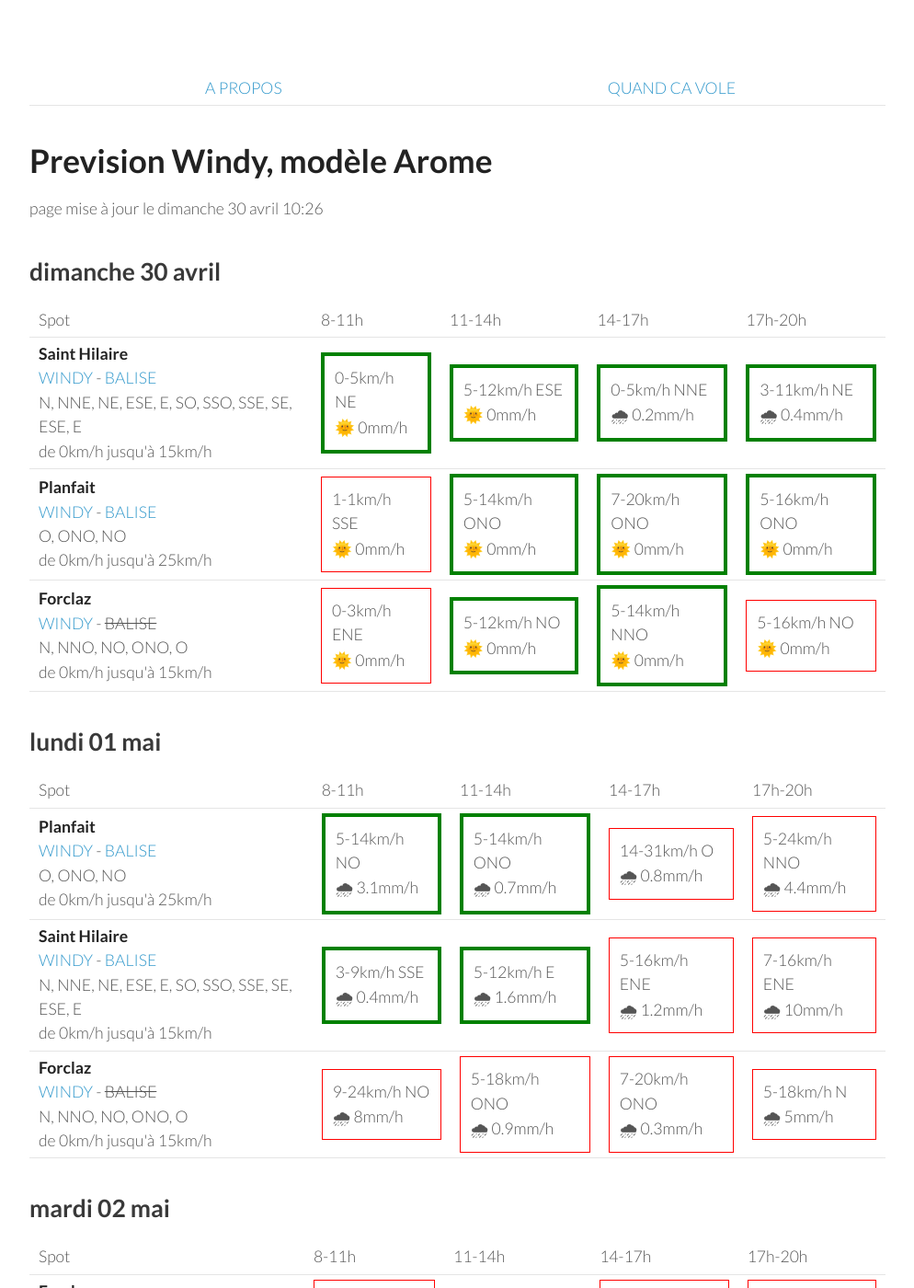
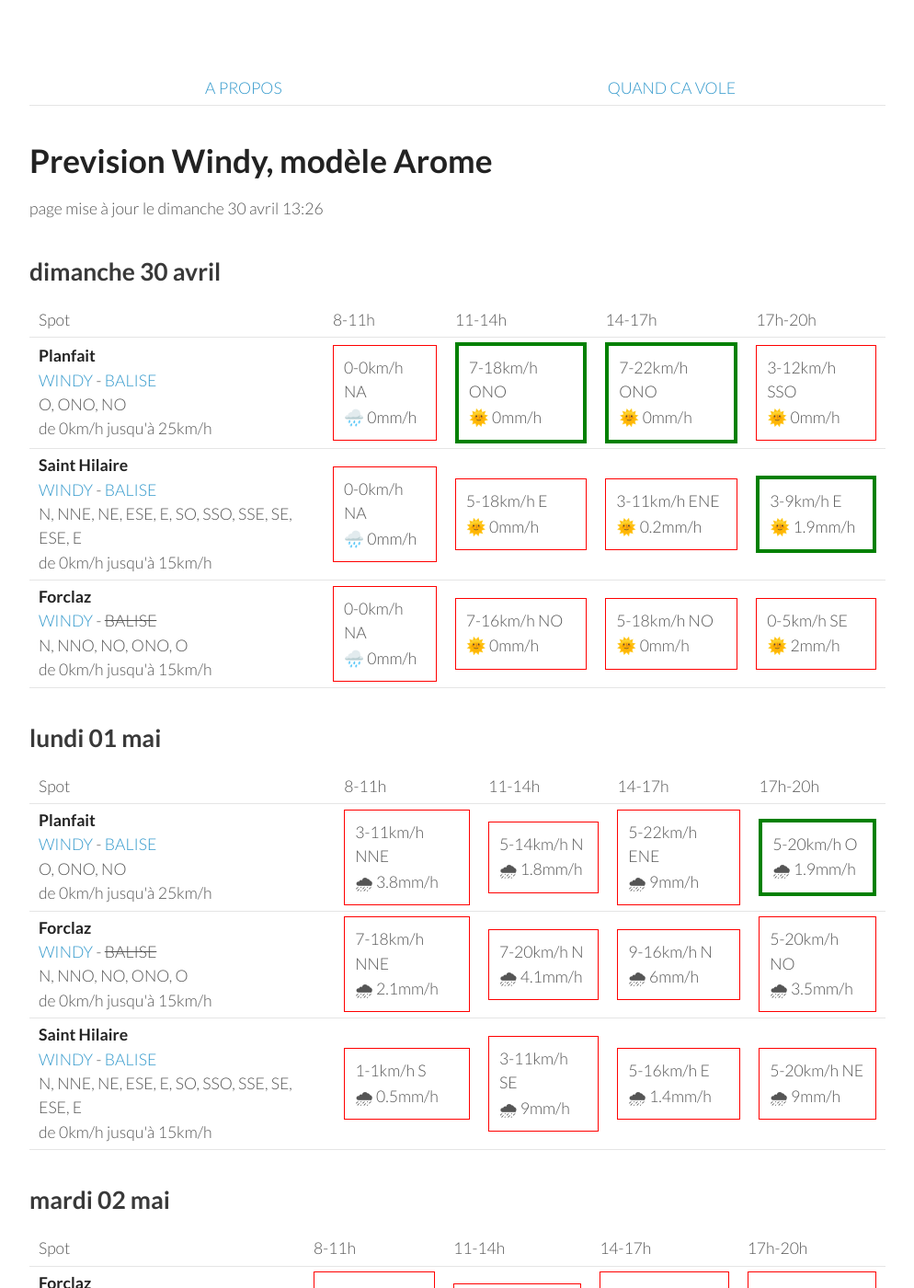
Before and after one commit to parapente-dans-le-nord/parapente-dans-le-nord.github.io, a Jekyll site: the page built from alpes_nord.markdown, in a window 1280 px wide and 1400 px high. Shown: the whole window at 92% size, without its empty margins (26-1020 px from the left). Built offline with Jekyll 4.4.1, drawn with Linux system fonts in a browser that asks for light colours.

Commit message:
update index.markdown

```diff
--- a/alpes_nord.markdown
+++ b/alpes_nord.markdown
@@ -7,7 +7,7 @@ title:  "Tous les spots"
 {: .links}
 
 # Prevision Windy, modèle Arome
-page mise à jour le dimanche 30 avril 10:26
+page mise à jour le dimanche 30 avril 13:26
 
 ## dimanche 30 avril
 
@@ -22,33 +22,30 @@ page mise à jour le dimanche 30 avril 10:26
       <td>17h-20h</td>
     </tr>
 <tr>
-        <td><strong>Saint Hilaire</strong><br><a href="https://windy.com/45.307/5.888?45.087,5.889,9,m:eUFagkX">WINDY</a> - <span class=""><a href="http://www.balisemeteo.com/balise.php?idBalise=61">BALISE</a> </span><br> <span class="vent-favorable">N, NNE, NE, ESE, E, SO, SSO, SSE, SE, ESE, E</span><br><span class="force-vent">de 0km/h jusqu'à 15km/h</span> </td>
+        <td><strong>Planfait</strong><br><a href="https://windy.com/45.853/6.223?45.415,6.223,8">WINDY</a> - <span class=""><a href="https://www.openwindmap.org/PP496">BALISE</a> </span><br> <span class="vent-favorable">O, ONO, NO</span><br><span class="force-vent">de 0km/h jusqu'à 25km/h</span> </td>
 
-            <td><div class="flyable"><p>0-5km/h NE</p><p>🌞 0mm/h</p></div></td>
-            <td><div class="flyable"><p>5-12km/h ESE</p><p>🌞 0mm/h</p></div></td>
-            <td><div class="flyable"><p>0-5km/h NNE</p><p>🌧 0.2mm/h</p></div></td>
-            <td><div class="flyable"><p>3-11km/h NE</p><p>🌧 0.4mm/h</p></div></td>
-
+            <td><div class="not-flyable"><p>0-0km/h NA</p><p>🌧️ 0mm/h</p></div></td>
+            <td><div class="flyable"><p>7-18km/h ONO</p><p>🌞 0mm/h</p></div></td>
+            <td><div class="flyable"><p>7-22km/h ONO</p><p>🌞 0mm/h</p></div></td>
+            <td><div class="not-flyable"><p>3-12km/h SSO</p><p>🌞 0mm/h</p></div></td>
 
     </tr>
 <tr>
-        <td><strong>Planfait</strong><br><a href="https://windy.com/45.853/6.223?45.415,6.223,8">WINDY</a> - <span class=""><a href="https://www.openwindmap.org/PP496">BALISE</a> </span><br> <span class="vent-favorable">O, ONO, NO</span><br><span class="force-vent">de 0km/h jusqu'à 25km/h</span> </td>
+        <td><strong>Saint Hilaire</strong><br><a href="https://windy.com/45.307/5.888?45.087,5.889,9,m:eUFagkX">WINDY</a> - <span class=""><a href="http://www.balisemeteo.com/balise.php?idBalise=61">BALISE</a> </span><br> <span class="vent-favorable">N, NNE, NE, ESE, E, SO, SSO, SSE, SE, ESE, E</span><br><span class="force-vent">de 0km/h jusqu'à 15km/h</span> </td>
 
-            <td><div class="not-flyable"><p>1-1km/h SSE</p><p>🌞 0mm/h</p></div></td>
-            <td><div class="flyable"><p>5-14km/h ONO</p><p>🌞 0mm/h</p></div></td>
-            <td><div class="flyable"><p>7-20km/h ONO</p><p>🌞 0mm/h</p></div></td>
-            <td><div class="flyable"><p>5-16km/h ONO</p><p>🌞 0mm/h</p></div></td>
-
+            <td><div class="not-flyable"><p>0-0km/h NA</p><p>🌧️ 0mm/h</p></div></td>
+            <td><div class="not-flyable"><p>5-18km/h E</p><p>🌞 0mm/h</p></div></td>
+            <td><div class="not-flyable"><p>3-11km/h ENE</p><p>🌞 0.2mm/h</p></div></td>
+            <td><div class="flyable"><p>3-9km/h E</p><p>🌞 1.9mm/h</p></div></td>
 
     </tr>
 <tr>
         <td><strong>Forclaz</strong><br><a href="https://windy.com/45.814/6.247?45.375,6.246,8,m:eVwaglz">WINDY</a> - <span class="no-balise"> BALISE </span><br> <span class="vent-favorable">N, NNO, NO, ONO, O</span><br><span class="force-vent">de 0km/h jusqu'à 15km/h</span> </td>
 
-            <td><div class="not-flyable"><p>0-3km/h ENE</p><p>🌞 0mm/h</p></div></td>
-            <td><div class="flyable"><p>5-12km/h NO</p><p>🌞 0mm/h</p></div></td>
-            <td><div class="flyable"><p>5-14km/h NNO</p><p>🌞 0mm/h</p></div></td>
-            <td><div class="not-flyable"><p>5-16km/h NO</p><p>🌞 0mm/h</p></div></td>
-
+            <td><div class="not-flyable"><p>0-0km/h NA</p><p>🌧️ 0mm/h</p></div></td>
+            <td><div class="not-flyable"><p>7-16km/h NO</p><p>🌞 0mm/h</p></div></td>
+            <td><div class="not-flyable"><p>5-18km/h NO</p><p>🌞 0mm/h</p></div></td>
+            <td><div class="not-flyable"><p>0-5km/h SE</p><p>🌞 2mm/h</p></div></td>
 
     </tr>
 
@@ -70,30 +67,30 @@ page mise à jour le dimanche 30 avril 10:26
 <tr>
         <td><strong>Planfait</strong><br><a href="https://windy.com/45.853/6.223?45.415,6.223,8">WINDY</a> - <span class=""><a href="https://www.openwindmap.org/PP496">BALISE</a> </span><br> <span class="vent-favorable">O, ONO, NO</span><br><span class="force-vent">de 0km/h jusqu'à 25km/h</span> </td>
 
-            <td><div class="flyable"><p>5-14km/h NO</p><p>🌧 3.1mm/h</p></div></td>
-            <td><div class="flyable"><p>5-14km/h ONO</p><p>🌧 0.7mm/h</p></div></td>
-            <td><div class="not-flyable"><p>14-31km/h O</p><p>🌧 0.8mm/h</p></div></td>
-            <td><div class="not-flyable"><p>5-24km/h NNO</p><p>🌧 4.4mm/h</p></div></td>
+            <td><div class="not-flyable"><p>3-11km/h NNE</p><p>🌧 3.8mm/h</p></div></td>
+            <td><div class="not-flyable"><p>5-14km/h N</p><p>🌧 1.8mm/h</p></div></td>
+            <td><div class="not-flyable"><p>5-22km/h ENE</p><p>🌧 9mm/h</p></div></td>
+            <td><div class="flyable"><p>5-20km/h O</p><p>🌧 1.9mm/h</p></div></td>
+
+
+    </tr>
+<tr>
+        <td><strong>Forclaz</strong><br><a href="https://windy.com/45.814/6.247?45.375,6.246,8,m:eVwaglz">WINDY</a> - <span class="no-balise"> BALISE </span><br> <span class="vent-favorable">N, NNO, NO, ONO, O</span><br><span class="force-vent">de 0km/h jusqu'à 15km/h</span> </td>
+
+            <td><div class="not-flyable"><p>7-18km/h NNE</p><p>🌧 2.1mm/h</p></div></td>
+            <td><div class="not-flyable"><p>7-20km/h N</p><p>🌧 4.1mm/h</p></div></td>
+            <td><div class="not-flyable"><p>9-16km/h N</p><p>🌧 6mm/h</p></div></td>
+            <td><div class="not-flyable"><p>5-20km/h NO</p><p>🌧 3.5mm/h</p></div></td>
 
 
     </tr>
 <tr>
         <td><strong>Saint Hilaire</strong><br><a href="https://windy.com/45.307/5.888?45.087,5.889,9,m:eUFagkX">WINDY</a> - <span class=""><a href="http://www.balisemeteo.com/balise.php?idBalise=61">BALISE</a> </span><br> <span class="vent-favorable">N, NNE, NE, ESE, E, SO, SSO, SSE, SE, ESE, E</span><br><span class="force-vent">de 0km/h jusqu'à 15km/h</span> </td>
 
-            <td><div class="flyable"><p>3-9km/h SSE</p><p>🌧 0.4mm/h</p></div></td>
-            <td><div class="flyable"><p>5-12km/h E</p><p>🌧 1.6mm/h</p></div></td>
-            <td><div class="not-flyable"><p>5-16km/h ENE</p><p>🌧 1.2mm/h</p></div></td>
-            <td><div class="not-flyable"><p>7-16km/h ENE</p><p>🌧 10mm/h</p></div></td>
-
-
-    </tr>
-<tr>
-        <td><strong>Forclaz</strong><br><a href="https://windy.com/45.814/6.247?45.375,6.246,8,m:eVwaglz">WINDY</a> - <span class="no-balise"> BALISE </span><br> <span class="vent-favorable">N, NNO, NO, ONO, O</span><br><span class="force-vent">de 0km/h jusqu'à 15km/h</span> </td>
-
-            <td><div class="not-flyable"><p>9-24km/h NO</p><p>🌧 8mm/h</p></div></td>
-            <td><div class="not-flyable"><p>5-18km/h ONO</p><p>🌧 0.9mm/h</p></div></td>
-            <td><div class="not-flyable"><p>7-20km/h ONO</p><p>🌧 0.3mm/h</p></div></td>
-            <td><div class="not-flyable"><p>5-18km/h N</p><p>🌧 5mm/h</p></div></td>
+            <td><div class="not-flyable"><p>1-1km/h S</p><p>🌧 0.5mm/h</p></div></td>
+            <td><div class="not-flyable"><p>3-11km/h SE</p><p>🌧 9mm/h</p></div></td>
+            <td><div class="not-flyable"><p>5-16km/h E</p><p>🌧 1.4mm/h</p></div></td>
+            <td><div class="not-flyable"><p>5-20km/h NE</p><p>🌧 9mm/h</p></div></td>
 
 
     </tr>
```
